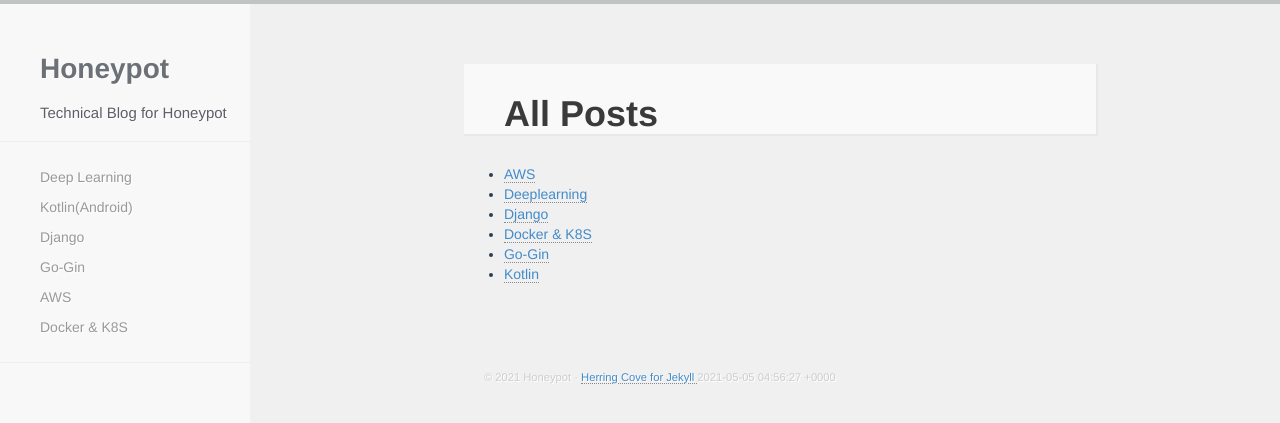
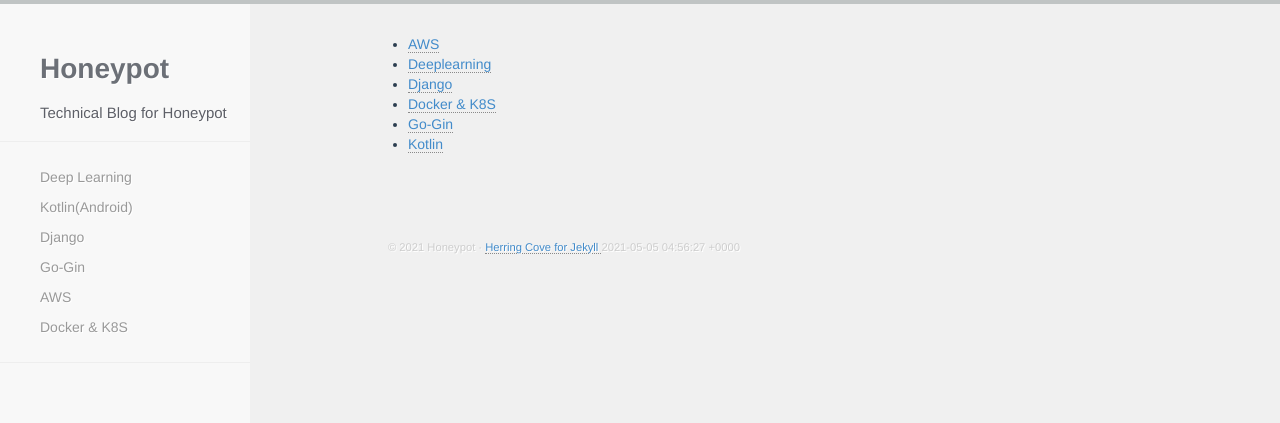
Before and after one commit to EWHAHoneypot/ewhahoneypot.github.io, a Jekyll site: the page built from deeplearning.html, in a window 1280 px wide. Shown: the top 423 px of the page. Built offline with Jekyll 4.4.1, drawn with Linux system fonts in a browser that asks for light colours; nearby versions of some CDN libraries.

Commit message:
Update deeplearning.html

```diff
--- a/deeplearning.html
+++ b/deeplearning.html
@@ -1,10 +1,7 @@
 ---
 title: All Posts
+permalink : /category/deeplearning
 ---
-<div class="container">
-  <div id="article">
-  <h1>All Posts</h1>
-</div>
 
 <header class="site-category">
   <ul>
```
